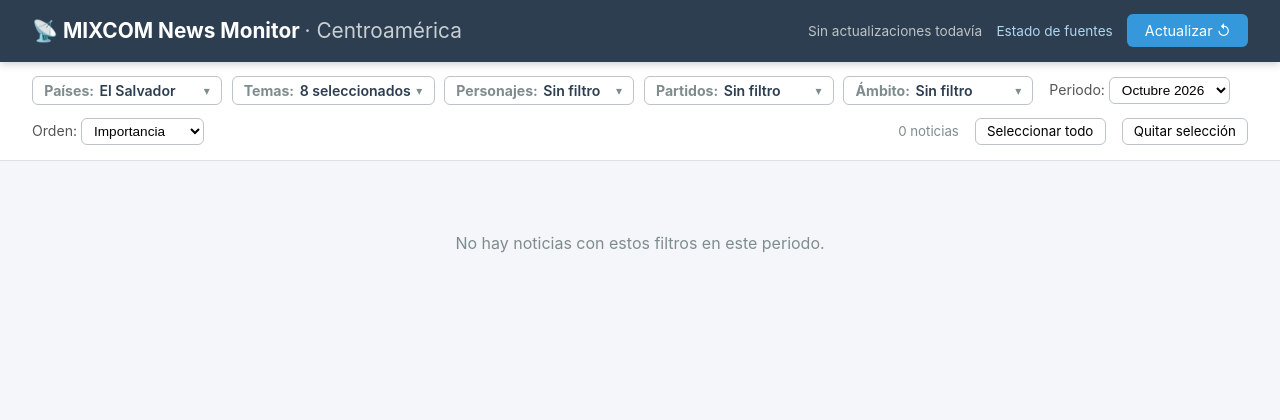
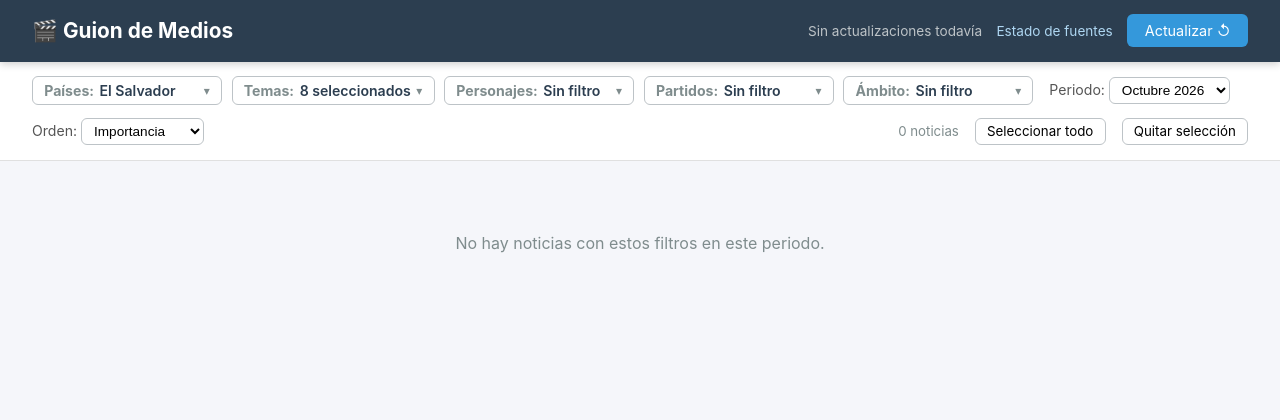
Before and after one commit to cesarlopezt-source/guion-de-medios, a Flask app: page / in a window 1280 px wide. Shown: the top 420 px of the page. Run offline with Flask 3, Linux system fonts and the light colour scheme; data that the repository does not hold is empty.

Commit message:
fix: el encabezado del portal vuelve a decir Guion de Medios
Co-Authored-By: Claude Opus 5.5 <noreply@anthropic.com>

```diff
--- a/templates/index.html
+++ b/templates/index.html
@@ -9,7 +9,7 @@
 <body>
 
 <header>
-    <h1>📡 MIXCOM News Monitor <span>· Centroamérica</span></h1>
+    <h1>🎬 Guion de Medios</h1>
     <div id="header-right">
         <span id="ultima">Cargando…</span>
         <a href="/fuentes">Estado de fuentes</a>
```
